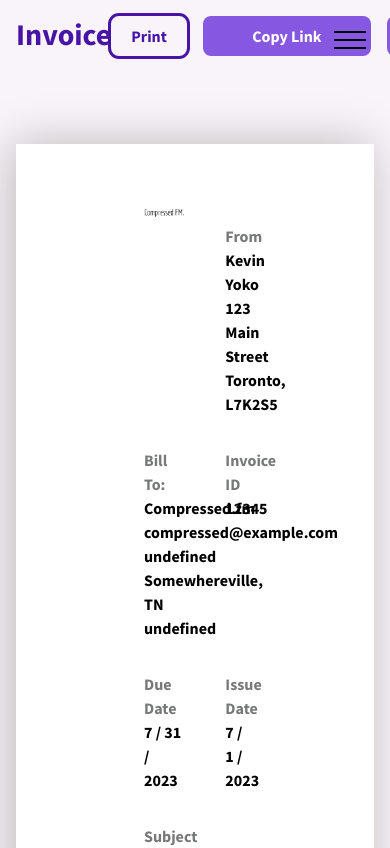
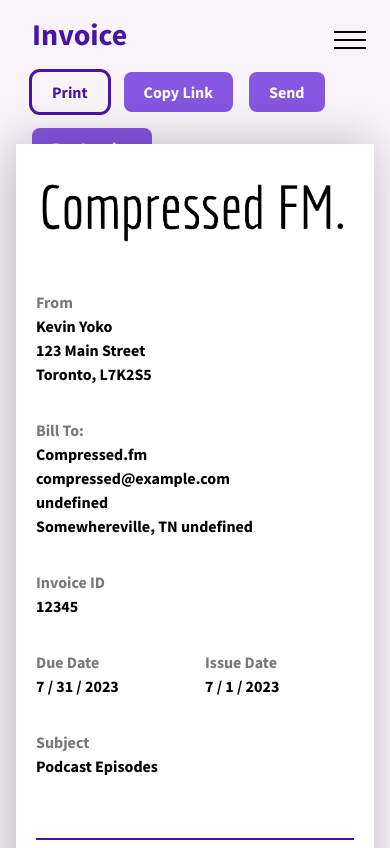
Before and after one commit to kyoukhana/sveltekitlearning, a SvelteKit app: page /invoices/1 in a window 390 px wide. Shown: the top 848 px of the page. Built offline with nearby package versions, Linux system fonts and the light colour scheme.

Commit message:
Lesson 46 - Responsive Pass on the Individual Invoice Page
pretty easy lesson just some Tailwind tweaks

```diff
--- a/src/routes/(dashboard)/invoices/[id]/+layout@.svelte
+++ b/src/routes/(dashboard)/invoices/[id]/+layout@.svelte
@@ -16,7 +16,7 @@
 	}}
 />
 
-<div class="h-full min-h-screen w-screen bg-whisper pt-12 pb-32">
+<div class="h-full min-h-screen w-screen bg-whisper pt-16 lg:pt-12 pb-32">
 	<main class="mx-auto min-h-screen max-w-screen-lg">
 	  <a href={previousPage ? previousPage : '/invoices'} class="fixed top-7 left-7 text-pastelPurple"
 		><Arrow /></a
--- a/src/routes/(dashboard)/invoices/[id]/+page.svelte
+++ b/src/routes/(dashboard)/invoices/[id]/+page.svelte
@@ -5,10 +5,10 @@
 	import { settings, loadSettings } from '$lib/stores/SettingsStore';
 	import { onMount } from 'svelte';
 	import SvelteMarkdown from 'svelte-markdown';
-	import {page} from '$app/stores'
+	import { page } from '$app/stores';
 
 	export let data: { invoice: Invoice };
-    let copyLinkLabel = "Copy Link"
+	let copyLinkLabel = 'Copy Link';
 
 	onMount(() => {
 		loadSettings();
@@ -20,11 +20,11 @@
 
 	const copyLink = () => {
 		navigator.clipboard.writeText($page.url.href);
-		copyLinkLabel="Copied!";
+		copyLinkLabel = 'Copied!';
 
-		setTimeout(()=>{
-			copyLinkLabel="Copy Link"
-		},2000)
+		setTimeout(() => {
+			copyLinkLabel = 'Copy Link';
+		}, 2000);
 	};
 
 	const sendInvoice = () => {
@@ -36,9 +36,11 @@
 	};
 </script>
 
-<section class="fixed z-0 mb-16 flex w-full max-w-screen-lg justify-between">
+<section
+	class="fixed z-0 mb-16 flex w-full max-w-screen-lg flex-col justify-between gap-y-5 px-4 md:flex-row lg:px-0"
+>
 	<h1 class="text-3xl font-bold text-daisyBush">Invoice</h1>
-	<section class="flex items-center gap-4">
+	<section class="grap-2 sm:flex-no-wrap flex flex-wrap items-center gap-4">
 		<Button
 			height="short"
 			label="Print"
@@ -46,16 +48,21 @@
 			isAnimated={false}
 			onClick={printInvoice}
 		/>
-		<Button height="short" label={copyLinkLabel} onClick={copyLink} className="min-w-[168px] justify-center" />
+		<Button
+			height="short"
+			label={copyLinkLabel}
+			onClick={copyLink}
+			className="min-w-[100px] sm:min-w-[168px] justify-center"
+		/>
 		<Button height="short" label="Send" onClick={sendInvoice} />
 		<Button height="short" label="Pay Invoice" onClick={payInvoice} />
 	</section>
 </section>
 
 <section
-	class="relative top-32 z-10 grid grid-cols-6 gap-x-5 gap-y-8 bg-white py-16 px-32 shadow-invoice"
+	class="relative top-32 z-10 grid grid-cols-6 gap-x-5 gap-y-8 bg-white py-8 px-5 md:py-16 md:px-32 shadow-invoice"
 >
-	<section class="col-span-3">
+	<section class="sm:col-span-3 col-span-6">
 		<img
 			src="/images/logo.png"
 			srcset="/images/logo@2x.png 2x, /images/logo.png 1x"
@@ -63,7 +70,7 @@
 		/>
 	</section>
 
-	<section class="col-span-2 col-start-5 pt-4">
+	<section class="col-span-6 sm:col-span-2 sm:col-start-5 pt-4">
 		{#if $settings && $settings.myName}
 			<section class="label">From</section>
 			<p>
@@ -74,17 +81,16 @@
 					{$settings.city}, {$settings.postal}
 				{/if}
 			</p>
-			{:else}
+		{:else}
 			<div class="center min-h-[68px] rounded bg-gallery">
-			  <a href="#" class="text-stone-600 underline hover:no-underline"
-				>Add your contact information.</a
-			  >
+				<a href="#" class="text-stone-600 underline hover:no-underline"
+					>Add your contact information.</a
+				>
 			</div>
 		{/if}
-
 	</section>
 
-	<section class="col-span-3">
+	<section class="col-span-6 sm:col-span-3">
 		<section class="label">Bill To:</section>
 		<p>
 			<strong>{data.invoice.client.name}</strong><br />
@@ -95,7 +101,7 @@
 		</p>
 	</section>
 
-	<section class="col-span-2 col-start-5">
+	<section class="sm:col-span-2 sm:col-start-5 col-span-6">
 		<section class="label">Invoice ID</section>
 		<p>{data.invoice.invoiceNumber}</p>
 	</section>
@@ -105,7 +111,7 @@
 		<p>{convertDate(data.invoice.dueDate)}</p>
 	</section>
 
-	<section class="col-span-2 col-start-5">
+	<section class="col-span-3 sm:col-span-2 sm:col-start-5">
 		<section class="label">Issue Date</section>
 		<p>{convertDate(data.invoice.issueDate)}</p>
 	</section>
@@ -126,7 +132,7 @@
 	{#if data.invoice.notes}
 		<section class="col-span-6">
 			<section class="label">Notes</section>
-			 <SvelteMarkdown source={data.invoice.notes} />
+			<SvelteMarkdown source={data.invoice.notes} />
 		</section>
 	{/if}
 
```
